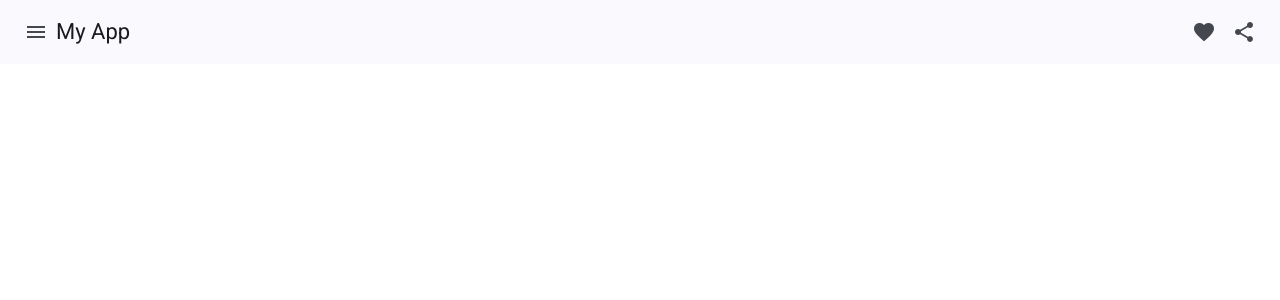
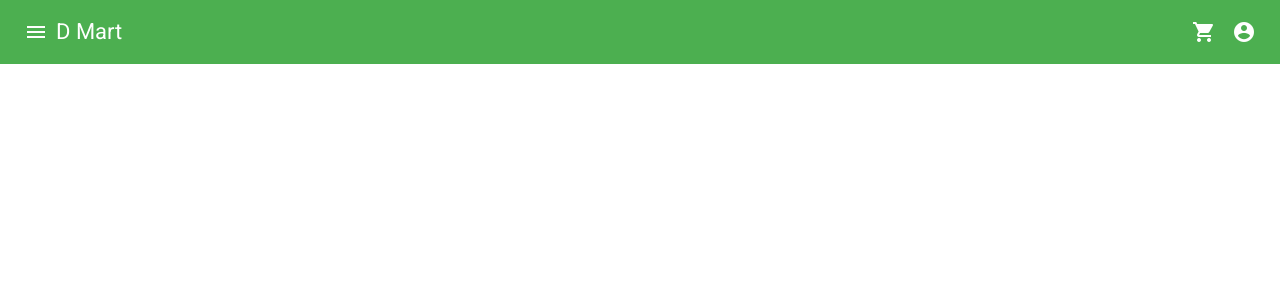
Before and after one commit to vishal-tanawade6643/D-Mart-UI, an Angular app: page / in a window 1280 px wide. Shown: the top 300 px of the page. Built offline with nearby package versions, Linux system fonts and the light colour scheme.

Commit message:
mat-icon added and toolbar colour changed

```diff
--- a/src/app/header/header.component.css
+++ b/src/app/header/header.component.css
@@ -1,3 +1,13 @@
 .example-spacer {
   flex: 1 1 auto;
 }
+
+.green-toolbar {
+  background-color: #4caf50; /* Material green 500 */
+  color: white;
+}
+
+
+.green-toolbar mat-icon {
+  color: white;
+}
--- a/src/app/header/header.component.html
+++ b/src/app/header/header.component.html
@@ -1,13 +1,13 @@
-<mat-toolbar>
-  <button mat-icon-button class="example-icon" aria-label="Example icon-button with menu icon">
+<mat-toolbar class="green-toolbar">
+  <button mat-icon-button >
     <mat-icon>menu</mat-icon>
   </button>
-  <span>My App</span>
+  <span>D Mart</span>
   <span class="example-spacer"></span>
-  <button mat-icon-button class="example-icon favorite-icon" aria-label="Example icon-button with heart icon">
-    <mat-icon>favorite</mat-icon>
+  <button mat-icon-button>
+    <mat-icon>shopping_cart </mat-icon>
   </button>
-  <button mat-icon-button class="example-icon" aria-label="Example icon-button with share icon">
-    <mat-icon>share</mat-icon>
+  <button mat-icon-button>
+    <mat-icon>account_circle</mat-icon>
   </button>
 </mat-toolbar>
```
